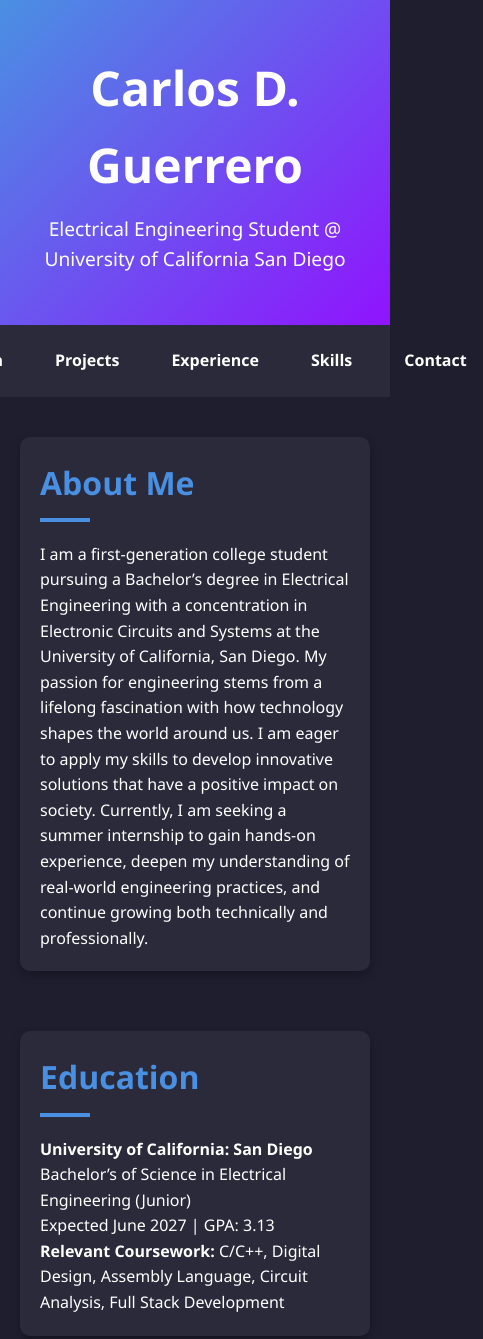
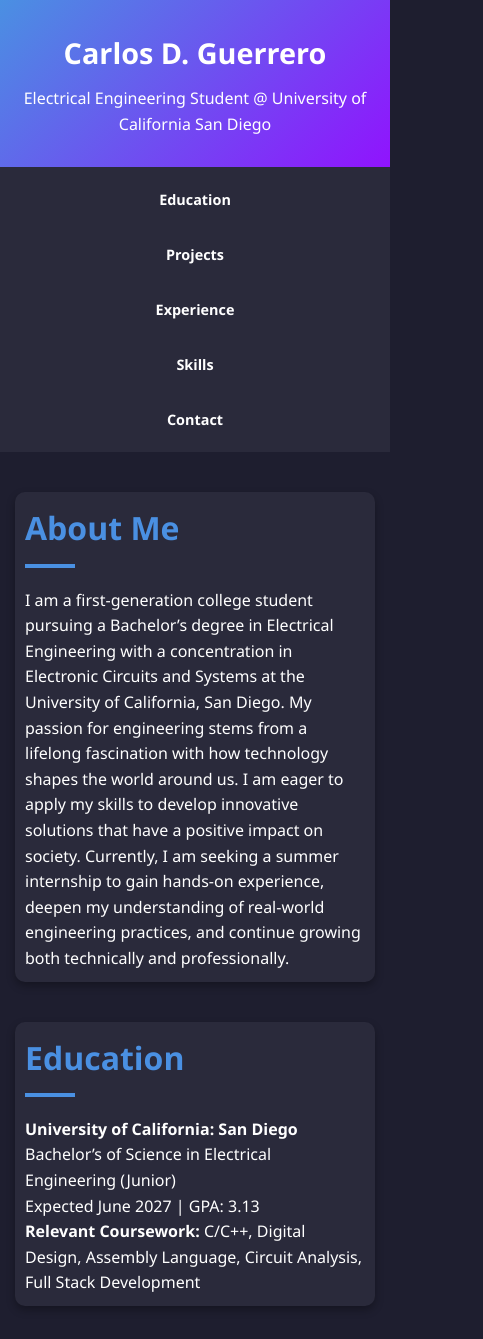
Before and after one commit to CarlosG-05/Portfolio, a plain HTML site: page index.html in a window 390 px wide. Shown: the top 1339 px of the page, 483 px wide, since content can reach past the window. Drawn offline with nearby package versions, Linux system fonts and the light colour scheme.

Commit message:
Responsive Design

```diff
--- a/static/styles.css
+++ b/static/styles.css
@@ -184,6 +184,46 @@ footer a:hover {
     color: #4a90e2;
 }
 
+@media (max-width: 768px) {
+    header {
+        padding: 40px 15px;
+    }
+    header h1 {
+        font-size: 2rem;
+    }
+    .section {
+        padding: 15px;
+    }
+}
+
+@media (max-width: 625px) {
+    header {
+        padding: 30px 10px;
+    }
+    header h1 {
+        font-size: 1.8rem;
+    }
+    header p {
+        font-size: 1rem;
+    }
+    nav {
+        flex-direction: column;
+        align-items: center;
+        position: static;
+    }
+    nav a {
+        padding: 6px 12px;
+        font-size: 0.9rem;
+    }
+    .section {
+        margin-bottom: 40px;
+        padding: 10px;
+    }
+    .container {
+        padding: 0 15px;
+    }
+}
+
 @keyframes fadeIn {
     from { opacity: 0; }
     to { opacity: 1; }
```
